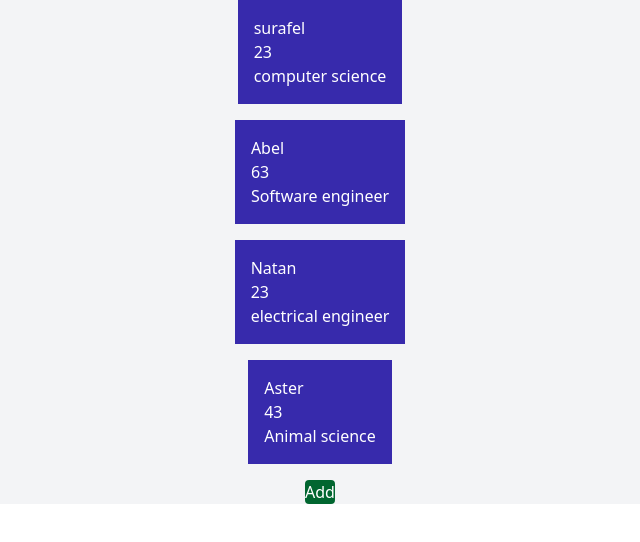
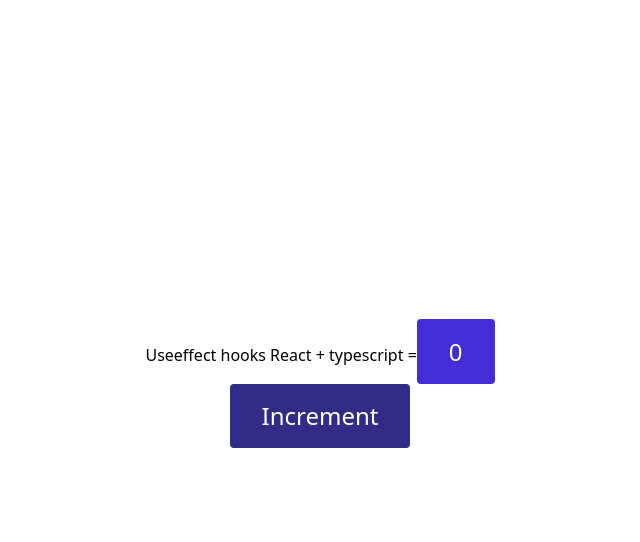
Before and after one commit to abyssiniatech/react-vite-typescript, a React (Vite) app: page / in a window 1280 px wide. Shown: the top 542 px of the page, without its empty margins (320-960 px from the left). Built offline with nearby package versions, Linux system fonts and the light colour scheme.

Commit message:
add useeffect

```diff
--- a/src/App.tsx
+++ b/src/App.tsx
@@ -1,15 +1,15 @@
 
 // import Objects from "./components/hooks/Objects";
 
-import Lab2 from "./components/hooks/Lab2";
+import Lab1 from "./components/hooks/useeffect/Lab1";
+
 
 const App = () => {
 
 
   return(
       <div>
-        {/* <Objects /> */}
-        <Lab2 />
+      <Lab1 />
      </div>
   )
 };
--- /dev/null
+++ b/src/components/hooks/useeffect/Lab1.tsx
@@ -0,0 +1,22 @@
+import { useEffect, useState } from "react";
+
+
+const Lab1 = () => {
+    const [counter,setCounter] = useState(0)
+    const handleinc = ()=>{
+        setCounter((prev) =>prev+1)
+    }
+    useEffect(()=>{
+         setTimeout(()=>{
+      document.title= `${counter} times render`
+         },2000)
+    },[counter])
+  return (
+    <div className="h-screen flex justify-center items-center flex-col">
+        <h1>Useeffect hooks   React + typescript =<span className="bg-indigo-700 px-8 py-4 rounded text-center text-white text-2xl ">{counter}</span> </h1>
+        <button onClick={handleinc} className="bg-indigo-900 text-white px-8 py-4 rounded m-4 text-center text-2xl">Increment</button>
+    </div>
+  )
+};
+
+export default Lab1;
```
Also changed, not shown: src/components/hooks/usestate/Lab1.tsx (renamed from src/components/hooks/Lab1.tsx), src/components/hooks/usestate/Lab2.tsx (renamed from src/components/hooks/Lab2.tsx), src/components/hooks/usestate/Objects.tsx (renamed from src/components/hooks/Objects.tsx).
